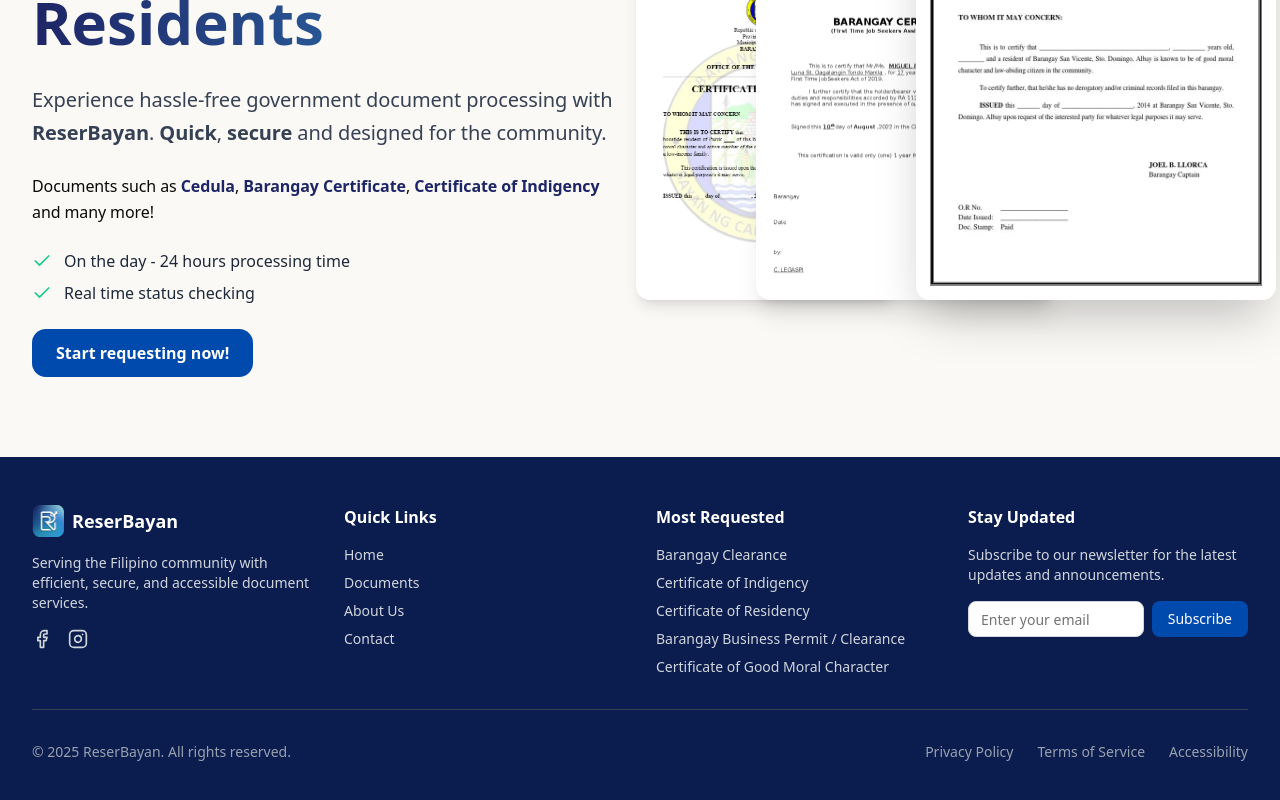
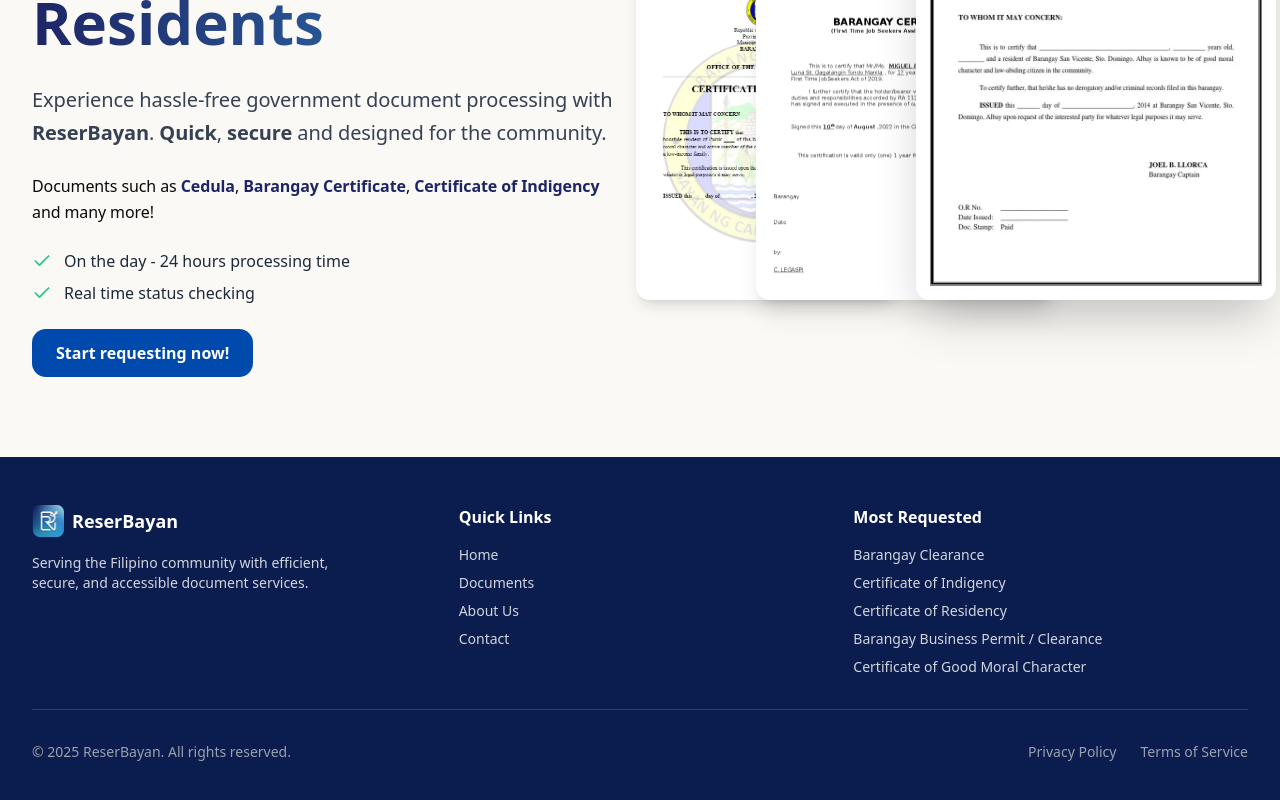
Before and after one commit to EmmanJay/reserbayan, a Next.js app in the folder frontend/: page / in a window 1280 px wide. Shown: the part 368-1168 px from the top of the page. Built offline with nearby package versions, Linux system fonts and the light colour scheme.

Commit message:
feature(documents): documents-requirements

```diff
--- a/frontend/src/app/documents/[id]/page.js
+++ b/frontend/src/app/documents/[id]/page.js
@@ -17,36 +17,36 @@ function getDocumentData(id) {
 }
 
 export default function DocumentDetailPage({ params }) {
-  // params.id comes from the URL (e.g., "certificate-of-indigency")
   const resolvedParams = use(params);
   const searchParams = useSearchParams();
   const from = searchParams.get('from');
   const doc = getDocumentData(resolvedParams.id);
 
   return (
-    // Main content flex container (Image + Details)
     <motion.div
       layoutId={`card-container-${doc.id}`}
-      className={`flex flex-col lg:flex-row gap-8 lg:gap-12 ${from === 'grid' ? 'animate-in fade-in slide-in-from-bottom-5 duration-500' : ''}`}
+      className={`flex flex-col lg:flex-row gap-8 lg:gap-12 ${
+        from === 'grid'
+          ? 'animate-in fade-in slide-in-from-bottom-5 duration-500'
+          : ''
+      }`}
     >
-
       {/* Left part: Image preview */}
       <div className="w-full lg:w-2/5 flex-shrink-0">
         <div className="bg-white border rounded-lg shadow-lg">
           <Image
-            src={doc.imagePath} // Using the path from JSON
+            src={doc.imagePath}
             alt={`${doc.name} preview`}
-            width={510}  // Standard document A4 ratio
-            height={660} // Standard document A4 ratio
+            width={510}
+            height={660}
             className="w-full h-auto rounded-lg"
-            priority // Load image faster
+            priority
           />
         </div>
       </div>
 
-      {/* Right part: Details (Styled to match Figma) */}
+      {/* Right part: Details */}
       <div className="w-full lg:w-3/5">
-
         {/* Category Badge */}
         <span className="px-3 py-1 bg-gray-200 text-gray-700 rounded-full font-medium text-sm">
           {doc.details.category}
@@ -62,10 +62,27 @@ export default function DocumentDetailPage({ params }) {
           <strong>Processing Time:</strong> {doc.details.processingTime}
         </p>
 
-        {/* Description */}
+        {/* Long Description */}
         <p className="text-gray-700 text-base leading-relaxed">
           {doc.details.longDescription}
         </p>
+
+        {/* ----------------------------- */}
+        {/* REQUIREMENTS SECTION */}
+        {/* ----------------------------- */}
+        <h3 className="font-montserrat font-bold text-xl text-blue-900 mt-6 mb-3">
+          Requirements
+        </h3>
+
+        {doc.details.requirements && doc.details.requirements.length > 0 ? (
+          <ul className="list-disc list-inside space-y-1.5 text-gray-700">
+            {doc.details.requirements.map((req, index) => (
+              <li key={index}>{req}</li>
+            ))}
+          </ul>
+        ) : (
+          <p className="text-gray-600">No listed requirements for this document.</p>
+        )}
 
         {/* Uses Section */}
         <h3 className="font-montserrat font-bold text-xl text-blue-900 mt-6 mb-3">
@@ -83,7 +100,6 @@ export default function DocumentDetailPage({ params }) {
             Request Document
           </button>
 
-          {/* Only show download button if a PDF path exists */}
           {doc.details.pdfPath && (
             <a
               href={doc.details.pdfPath}
--- a/frontend/src/app/documents/layout.js
+++ b/frontend/src/app/documents/layout.js
@@ -4,10 +4,10 @@ import Link from 'next/link';
 import { useState, useEffect } from 'react';
 import { usePathname, useSearchParams } from 'next/navigation';
 import documentsData from '@/lib/data.json';
-import { Search, FileText, LayoutGrid } from 'lucide-react'; // Import icons
+import { Search, FileText, LayoutGrid, PanelLeftOpen } from 'lucide-react'; // Import icons
 
 // This component is the new, stateful sidebar
-function DocumentSidebar() {
+function DocumentSidebar({ isOpen, onClose }) {
   const [searchQuery, setSearchQuery] = useState('');
   const [selectedCategory, setSelectedCategory] = useState('All');
   const [shouldAnimate, setShouldAnimate] = useState(false);
@@ -51,16 +51,30 @@ function DocumentSidebar() {
   }, [searchParams, hasAnimated]);
 
   return (
-    // Sidebar container, styled to match Figma
+    <>
+      {/* Mobile Backdrop for closing */}
+      {isOpen && (
+        <div
+          className="fixed inset-0 z-40 lg:hidden"
+          onClick={onClose}
+        />
+      )}
+
       <nav
-      className={`w-96 flex-shrink-0 bg-white border-r p-6 space-y-4 hidden lg:block transition-opacity duration-500 ${isVisible && !isFadingOut ? 'opacity-100' : 'opacity-0'}`}
+        className={`bg-white border-r p-6 space-y-4 transition-all duration-300 lg:transition-opacity lg:duration-500 ${
+          isOpen
+            ? 'fixed left-0 top-18 w-80 h-[calc(100vh-4.5rem)] z-50 transform translate-x-0 lg:static lg:z-auto lg:w-96 lg:flex-shrink-0 lg:transform-none lg:top-auto lg:h-auto'
+            : 'hidden lg:block lg:w-96 lg:flex-shrink-0 lg:relative'
+        } ${isVisible && !isFadingOut ? 'opacity-100' : 'opacity-0'}`}
         style={shouldAnimate ? { animation: 'slideInFromLeft 0.6s ease-out 0.2s both' } : {}}
       >
+
 
         {/* 1. "Back to Grid" Button */}
         <Link
           href="/documents" // Link back to your main grid page
           className="flex items-center gap-3 px-4 py-3 rounded-lg font-semibold text-white bg-blue-600 hover:bg-blue-700 transition-colors"
+          onClick={onClose} // Close mobile sidebar when navigating
         >
           <LayoutGrid className="w-5 h-5" />
           Back to All Documents
@@ -99,6 +113,7 @@ function DocumentSidebar() {
             <li key={doc.id}>
               <Link
                 href={`/documents/${doc.id}`}
+                onClick={onClose} // Close mobile sidebar when navigating
                 // Dynamically change style if this link is active
                 className={`flex items-center gap-3 p-3 rounded-md font-medium transition-colors ${
                   isActive
@@ -114,11 +129,13 @@ function DocumentSidebar() {
         })}
       </ul>
     </nav>
+    </>
   );
 }
 
 // This is the main layout
 export default function DocumentsLayout({ children }) {
+  const [isMobileSidebarOpen, setIsMobileSidebarOpen] = useState(false);
   const pathname = usePathname();
   const isDetailPage = pathname.startsWith('/documents/') && pathname !== '/documents';
 
@@ -128,10 +145,21 @@ export default function DocumentsLayout({ children }) {
       <div className="flex min-h-screen bg-[#FAFAFA] pt-18">
 
         {/* The new stateful sidebar */}
-        <DocumentSidebar />
+        <DocumentSidebar
+          isOpen={isMobileSidebarOpen}
+          onClose={() => setIsMobileSidebarOpen(false)}
+        />
 
         {/* The 'children' prop is your detailed view page (page.js) */}
         <main className="flex-1 p-8 lg:p-12 overflow-y-auto">
+          {/* Mobile Menu Button */}
+          <button
+            onClick={() => setIsMobileSidebarOpen(true)}
+            className={`lg:hidden fixed top-20 left-4 z-30 p-2 bg-white rounded-md shadow-md border transition-all duration-300 ${isMobileSidebarOpen ? 'opacity-0 pointer-events-none' : 'opacity-100'}`}
+          >
+            <PanelLeftOpen className="w-6 h-6" />
+          </button>
+
           {/* We center the content in a max-width container */}
           <div className="max-w-7xl mx-auto">
             {children}
--- a/frontend/src/components/home/Footer.jsx
+++ b/frontend/src/components/home/Footer.jsx
@@ -8,9 +8,9 @@ export default function Footer() {
   return (
     <footer className="bg-[#0B1D4E] text-white">
       <div className="max-w-7xl mx-auto px-8 py-12">
-        <div className="grid grid-cols-1 md:grid-cols-2 lg:grid-cols-4 gap-8">
+        <div className="grid grid-cols-1 md:grid-cols-2 lg:grid-cols-3 gap-16">
           {/* Brand Section */}
-          <div className="space-y-4">
+          <div className="space-y-4 mr-16">
             <div className="flex items-center space-x-2">
               <Image
                 src="/reserbayan-logo.png"
@@ -24,10 +24,6 @@ export default function Footer() {
             <p className="text-gray-300 text-sm">
               Serving the Filipino community with efficient, secure, and accessible document services.
             </p>
-            <div className="flex space-x-4">
-              <Facebook className="w-5 h-5 text-gray-300 hover:text-white cursor-pointer" />
-              <Instagram className="w-5 h-5 text-gray-300 hover:text-white cursor-pointer" />
-            </div>
           </div>
 
           {/* Quick Links */}
@@ -42,7 +38,7 @@ export default function Footer() {
           </div>
 
           {/* Most Requested */}
-          <div className="space-y-4">
+          <div className="space-y-4 -ml-8">
             <h3 className="font-semibold">Most Requested</h3>
             <ul className="space-y-2 text-sm text-gray-300">
               <li><Link href="/homepage/barangay-clearance" className="hover:text-white">Barangay Clearance</Link></li>
@@ -53,23 +49,6 @@ export default function Footer() {
             </ul>
           </div>
 
-          {/* Stay Updated */}
-          <div className="space-y-4">
-            <h3 className="font-semibold">Stay Updated</h3>
-            <p className="text-sm text-gray-300">
-              Subscribe to our newsletter for the latest updates and announcements.
-            </p>
-            <div className="flex space-x-2">
-              <Input
-                type="email"
-                placeholder="Enter your email"
-                className="bg-white text-gray-900 border-gray-300"
-              />
-              <Button className="bg-[#004AAD] hover:bg-[#003A88] text-white">
-                Subscribe
-              </Button>
-            </div>
-          </div>
         </div>
 
         {/* Footer Bottom */}
@@ -78,7 +57,6 @@ export default function Footer() {
           <div className="flex space-x-6 mt-4 md:mt-0">
             <Link href="/privacy" className="hover:text-white">Privacy Policy</Link>
             <Link href="/terms" className="hover:text-white">Terms of Service</Link>
-            <Link href="/accessibility" className="hover:text-white">Accessibility</Link>
           </div>
         </div>
       </div>
```
Lines whose indentation alone changed are shown as unchanged.
